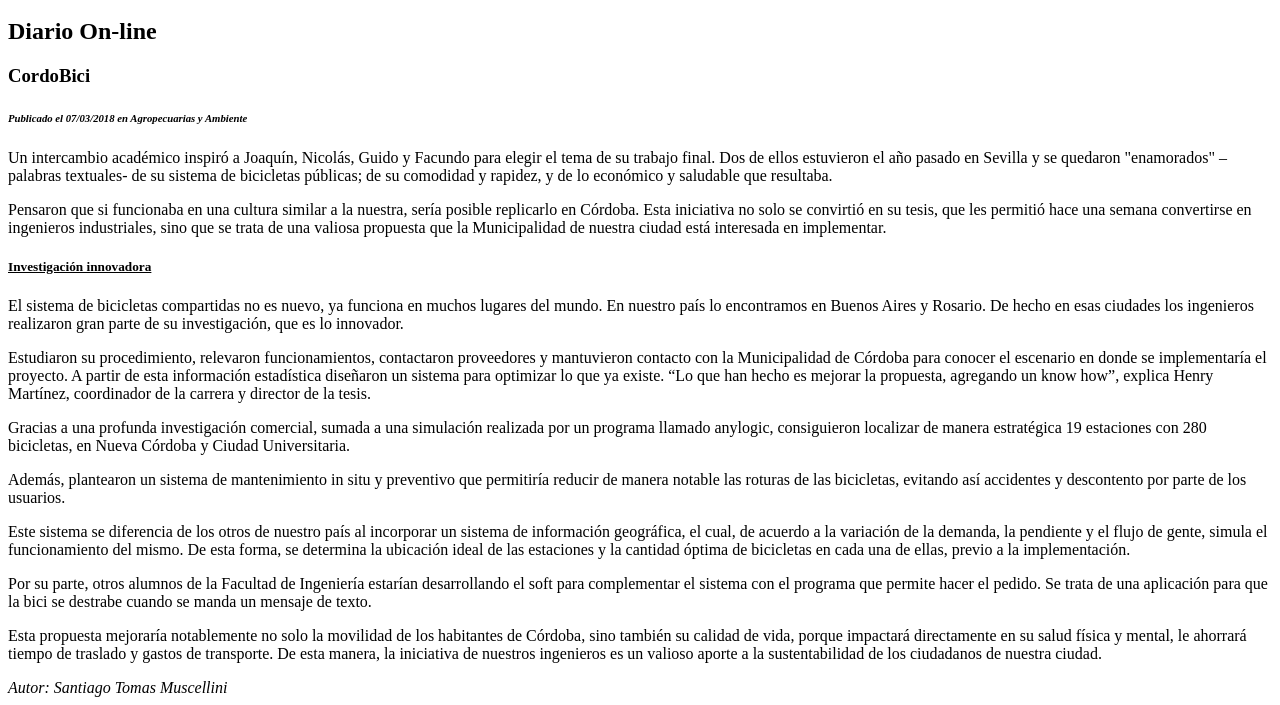
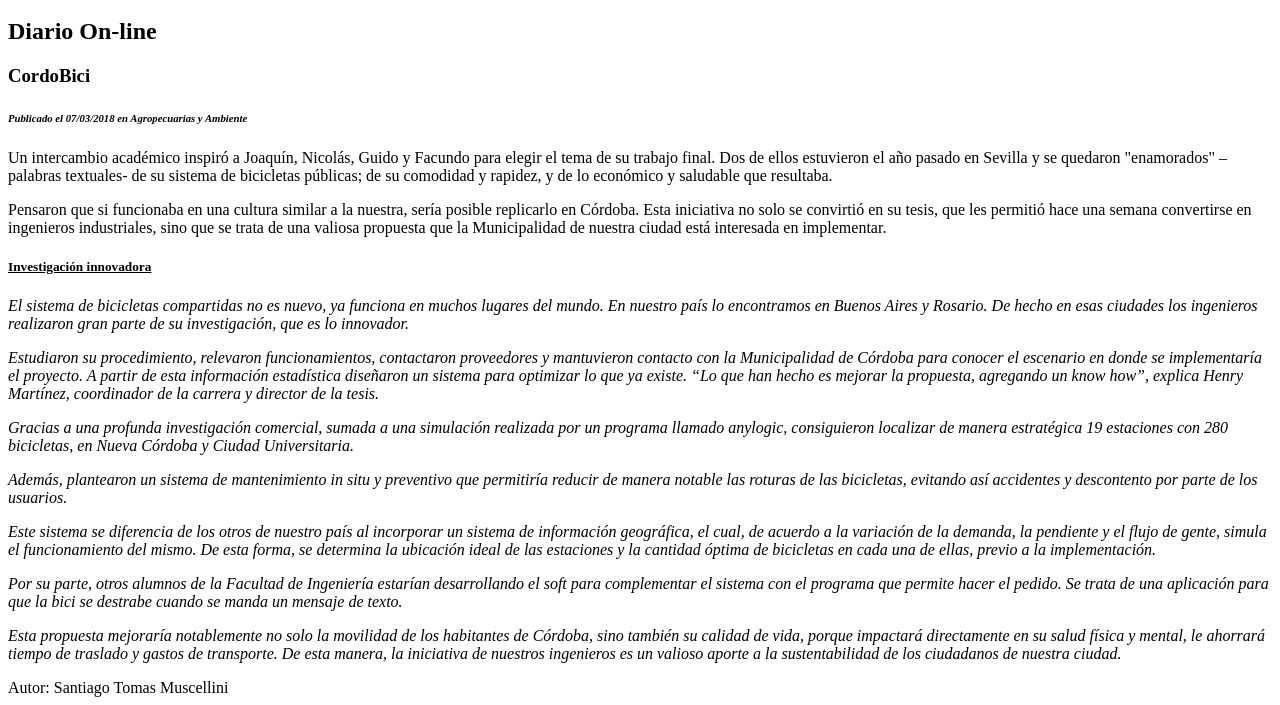
Before and after one commit to UCC-LabCompu2/ejercicios2022-Mussa212, a plain HTML site: page Ejercicios-HTML/ej_noticia.html in a window 1280 px wide. Shown: the part 444-1149 px from the top of the page. Drawn offline with Linux system fonts and the light colour scheme.

Commit message:
Ejercicios primera clase HTML completos

```diff
--- a/Ejercicios-HTML/ej_noticia.html
+++ b/Ejercicios-HTML/ej_noticia.html
@@ -34,52 +34,52 @@
     <h5><u>Investigación innovadora</u></h5>
 
 
-            <p>El sistema de bicicletas compartidas no es nuevo, ya funciona en muchos lugares del mundo. En nuestro país
+    <p><i>El sistema de bicicletas compartidas no es nuevo, ya funciona en muchos lugares del mundo. En nuestro país
         lo encontramos en Buenos Aires y Rosario. De hecho en esas ciudades los ingenieros realizaron gran parte de
-            su investigación, que es lo innovador.</p>
+        su investigación, que es lo innovador.</i></p>
 
 
 
-            <p>Estudiaron su procedimiento, relevaron funcionamientos, contactaron proveedores y mantuvieron contacto con
+    <p><i>Estudiaron su procedimiento, relevaron funcionamientos, contactaron proveedores y mantuvieron contacto con
         la Municipalidad de Córdoba para conocer el escenario en donde se implementaría el proyecto.  A partir de
         esta información estadística diseñaron un sistema para optimizar lo que ya existe. “Lo que han hecho es
         mejorar la propuesta, agregando un know how”, explica Henry Martínez, coordinador de la carrera y director
-            de la tesis.</p>
+        de la tesis.</i></p>
 
 
 
-            <p>Gracias a una profunda investigación comercial, sumada a una simulación realizada por un programa llamado
+    <p><i>Gracias a una profunda investigación comercial, sumada a una simulación realizada por un programa llamado
         anylogic, consiguieron localizar de manera estratégica 19 estaciones con 280 bicicletas, en Nueva Córdoba y
-            Ciudad Universitaria.</p>
+        Ciudad Universitaria.</i></p>
 
 
 
-            <p>Además, plantearon un sistema de mantenimiento in situ y preventivo que permitiría reducir de manera notable
-            las roturas de las bicicletas, evitando así accidentes y descontento por parte de los usuarios.</p>
+    <p><i>Además, plantearon un sistema de mantenimiento in situ y preventivo que permitiría reducir de manera notable
+        las roturas de las bicicletas, evitando así accidentes y descontento por parte de los usuarios.</i></p>
 
 
 
-            <p>Este sistema se diferencia de los otros de nuestro país al incorporar un sistema de información geográfica,
+    <p><i>Este sistema se diferencia de los otros de nuestro país al incorporar un sistema de información geográfica,
         el cual, de acuerdo a la variación de la demanda, la pendiente y el flujo de gente, simula el funcionamiento
         del mismo. De esta forma, se determina la ubicación ideal de las estaciones y la cantidad óptima de
-            bicicletas en cada una de ellas, previo a la implementación.</p>
+        bicicletas en cada una de ellas, previo a la implementación.</i></p>
 
 
 
-            <p>Por su parte, otros alumnos de la Facultad de Ingeniería estarían desarrollando el soft para complementar
+    <p><i>Por su parte, otros alumnos de la Facultad de Ingeniería estarían desarrollando el soft para complementar
         el sistema con el programa que permite hacer el pedido.  Se trata de una aplicación para que la bici se
-            destrabe cuando se manda un mensaje de texto.</p>
+        destrabe cuando se manda un mensaje de texto.</i></p>
 
 
 
-            <p>Esta propuesta mejoraría notablemente no solo la movilidad de los habitantes de Córdoba, sino también su
+    <p><i>Esta propuesta mejoraría notablemente no solo la movilidad de los habitantes de Córdoba, sino también su
         calidad de vida, porque impactará directamente en su salud física y mental, le ahorrará tiempo de traslado
         y gastos de transporte. De esta manera, la iniciativa de nuestros ingenieros es un valioso aporte a la
-            sustentabilidad de los ciudadanos de nuestra ciudad.</p>
+        sustentabilidad de los ciudadanos de nuestra ciudad.</i></p>
 </section>
 
 <footer>
-    <i> Autor: Santiago Tomas Muscellini</i>
+    <n> Autor: Santiago Tomas Muscellini</n>
 </footer>
 </body>
 </html>
```
Also changed, not shown: Ejercicios-HTML/ej_tablas.html (+5 -5 lines). Lines whose indentation alone changed are shown as unchanged.
